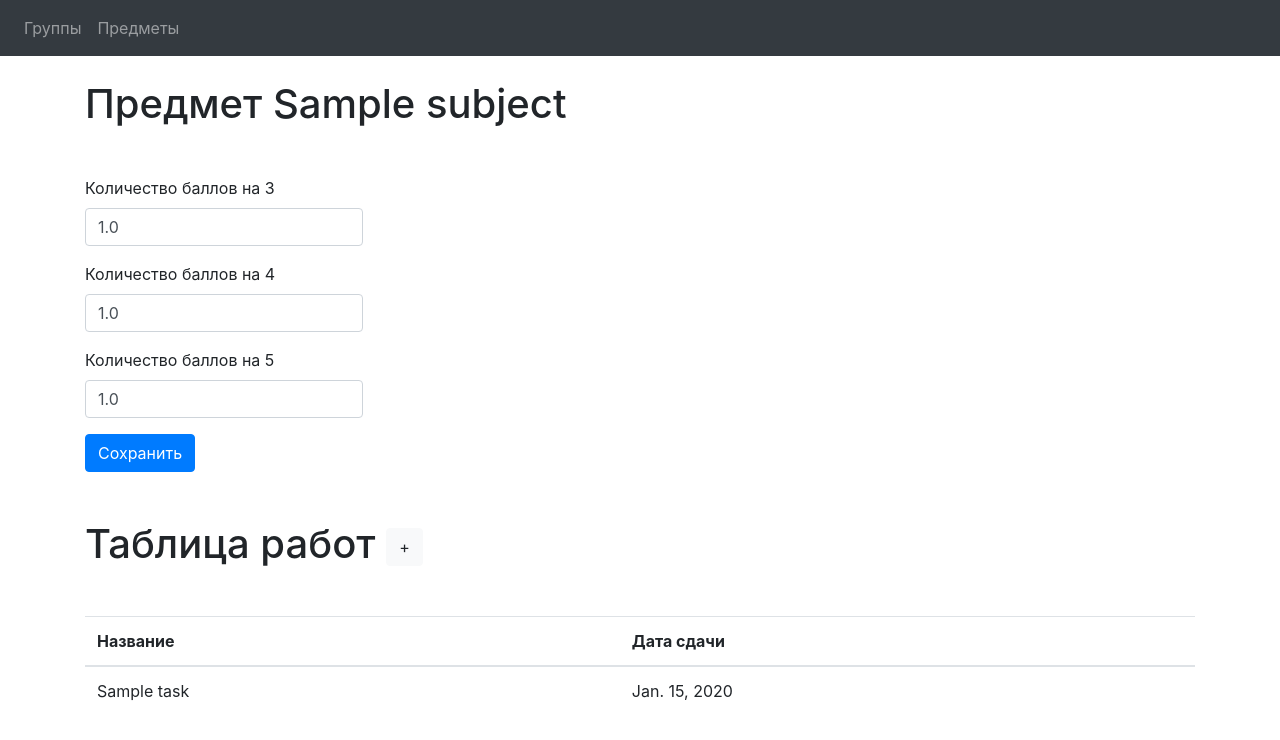
After one commit to 3crabs/class-book, a Django app: page /subjects/1 in a window 1280 px wide. The commit adds this page. Shown: the top 740 px of the page. Run offline with Django 3.2, Linux system fonts and the light colour scheme; tables that the repository leaves empty hold one stand-in row (values such as "Sample post"); some libraries are stand-ins or nearby versions.

```diff
--- /dev/null
+++ b/accounting/urls.py
@@ -0,0 +1,9 @@
+from django.conf.urls import url
+from django.views.generic import ListView
+
+from groups.models import Student
+
+urlpatterns = [
+    url(r'^(?P<pk>\d+)$',
+        ListView.as_view(queryset=Student.objects.all().order_by("name"), template_name="accouting/attendances.html")),
+]
--- a/class_book/urls.py
+++ b/class_book/urls.py
@@ -20,5 +20,6 @@ urlpatterns = [
     path('admin/', admin.site.urls),
     path('groups/', include('groups.urls')),
     path('subjects/', include('subjects.urls')),
+    path('accounting/', include('accounting.urls')),
     path('', include('groups.urls')),
 ]
--- a/groups/urls.py
+++ b/groups/urls.py
@@ -1,9 +1,8 @@
 from django.conf.urls import url
-from django.views.generic import ListView, DetailView
 
-from groups.models import Group
+from groups import views
 
 urlpatterns = [
-    url(r'^$', ListView.as_view(queryset=Group.objects.all().order_by("name"), template_name="groups/index.html")),
-    url(r'^(?P<pk>\d+)$', DetailView.as_view(model=Group, template_name="groups/info.html")),
+    url(r'^$', views.groups, name='groups'),
+    url(r'^(?P<pk>\d+)$', views.group, name='group'),
 ]
--- a/subjects/urls.py
+++ b/subjects/urls.py
@@ -1,8 +1,8 @@
 from django.conf.urls import url
-from django.views.generic import ListView
 
-from .models import Subject
+from . import views
 
 urlpatterns = [
-    url(r'^$', ListView.as_view(queryset=Subject.objects.all().order_by("name"), template_name="subjects/index.html")),
+    url(r'^$', views.subjects, name='subjects'),
+    url(r'^(?P<pk>\d+)$', views.subject, name='subject'),
 ]
--- a/subjects/views.py
+++ b/subjects/views.py
@@ -1 +1,28 @@
 from django.shortcuts import render
+
+from subjects.models import Subject
+
+
+def subjects(request):
+    if request.POST:
+        item = Subject(
+            name=request.POST['name'],
+            level_3=request.POST['level_3'],
+            level_4=request.POST['level_4'],
+            level_5=request.POST['level_5'],
+        )
+        item.save()
+    object_list = Subject.objects.all().order_by("name")
+    return render(request, 'subjects/index.html', locals())
+
+
+def subject(request, pk):
+    subject = Subject.objects.get(id=pk)
+
+    if 'delete' in request.POST:
+        subject.delete()
+        object_list = Subject.objects.all().order_by("name")
+        return render(request, 'subjects/index.html', locals())
+
+    subject = Subject.objects.get(id=pk)
+    return render(request, 'subjects/info.html', locals())
--- a/templates/accouting/index.html
+++ b/templates/accouting/index.html
@@ -3,7 +3,7 @@
 {% block content %}
 
     <div class="container">
-        <h1 class="mb-5">Журнал группы ${groupName}</h1>
+        <h2 class="mb-5">Журнал группы ${groupName}</h2>
         <div class="container">
             <h2 class="mb-5">Посещаемость</h2>
             <table class="table">
--- a/templates/main/wrapper.html
+++ b/templates/main/wrapper.html
@@ -7,8 +7,17 @@
     <link rel="stylesheet" href="{% static 'css/bootstrap.min.css' %}" type="text/css">
 </head>
 <body>
-    {% include "main/menu.html" %}
-    {% block content %}
-    {% endblock %}
+{% include "main/menu.html" %}
+{% block content %}
+{% endblock %}
+<script src="https://code.jquery.com/jquery-3.4.1.slim.min.js"
+        integrity="sha384-J6qa4849blE2+poT4WnyKhv5vZF5SrPo0iEjwBvKU7imGFAV0wwj1yYfoRSJoZ+n"
+        crossorigin="anonymous"></script>
+<script src="https://cdn.jsdelivr.net/npm/popper.js@1.16.0/dist/umd/popper.min.js"
+        integrity="sha384-Q6E9RHvbIyZFJoft+2mJbHaEWldlvI9IOYy5n3zV9zzTtmI3UksdQRVvoxMfooAo"
+        crossorigin="anonymous"></script>
+<script src="https://stackpath.bootstrapcdn.com/bootstrap/4.4.1/js/bootstrap.min.js"
+        integrity="sha384-wfSDF2E50Y2D1uUdj0O3uMBJnjuUD4Ih7YwaYd1iqfktj0Uod8GCExl3Og8ifwB6"
+        crossorigin="anonymous"></script>
 </body>
 </html>
--- /dev/null
+++ b/templates/subjects/info.html
@@ -0,0 +1,69 @@
+{% extends "main/wrapper.html" %}
+
+{% block content %}
+
+    <div class="container">
+        <h1 class="mb-5">Предмет {{ subject.name }}</h1>
+        <form class="w-25" action="/saveLevels/${subjectId}" method="post">
+            <div class="form-group">
+                <label for="level3">Количество баллов на 3</label>
+                <input type="text" class="form-control" id="level3" value="{{ subject.level_3 }}">
+            </div>
+            <div class="form-group">
+                <label for="level4">Количество баллов на 4</label>
+                <input type="text" class="form-control" id="level4" value="{{ subject.level_4 }}">
+            </div>
+            <div class="form-group">
+                <label for="level5">Количество баллов на 5</label>
+                <input type="text" class="form-control" id="level5" value="{{ subject.level_5 }}">
+            </div>
+            <button type="submit" class="btn btn-primary">Сохранить</button>
+        </form>
+    </div>
+
+    <div class="container mt-5">
+        <h1 class="mb-5">Таблица работ <button type="button" class="btn btn-light" data-toggle="modal" data-target="#exampleModal">+</button></h1>
+
+        {% if subject.task_set.all %}
+            <table class="table">
+                <thead>
+                <tr>
+                    <th scope="col">Название</th>
+                    <th scope="col">Дата сдачи</th>
+                </tr>
+                </thead>
+                <tbody>
+                <tr>
+                    {% for task in subject.task_set.all %}
+                        <td>{{ task.name }}</td>
+                        <td>{{ task.deadline | date }}</td>
+                    {% endfor %}
+                </tr>
+                </tbody>
+            </table>
+        {% else %}
+            <p>Лабораторных пока нет</p>
+        {% endif %}
+    </div>
+
+    <div class="modal fade" id="exampleModal" tabindex="-1" role="dialog" aria-labelledby="exampleModalLabel" aria-hidden="true">
+      <div class="modal-dialog" role="document">
+        <div class="modal-content">
+          <div class="modal-header">
+            <h5 class="modal-title" id="exampleModalLabel">Modal title</h5>
+            <button type="button" class="close" data-dismiss="modal" aria-label="Close">
+              <span aria-hidden="true">&times;</span>
+            </button>
+          </div>
+          <div class="modal-body">
+            ...
+          </div>
+          <div class="modal-footer">
+            <button type="button" class="btn btn-secondary" data-dismiss="modal">Close</button>
+            <button type="button" class="btn btn-primary">Save changes</button>
+          </div>
+        </div>
+      </div>
+    </div>
+
+{% endblock %}
```
Also changed, not shown: groups/views.py (+22 -0 lines), templates/accouting/attendances.html (added, +7 -0 lines), templates/accouting/results.html (added, +7 -0 lines), templates/groups/index.html (+33 -4 lines), templates/groups/info.html (+5 -3 lines), templates/subjects/index.html (+4 -3 lines).
